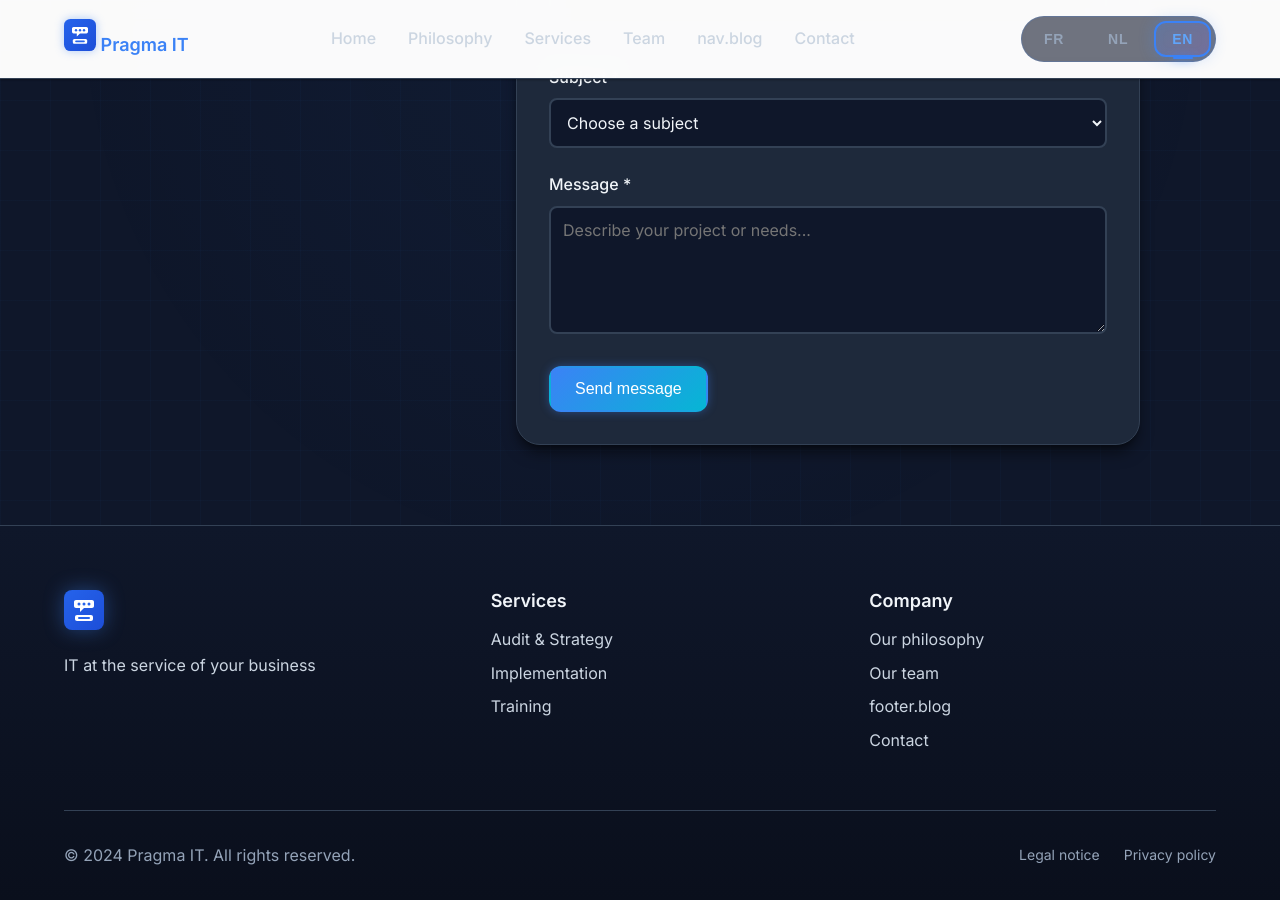
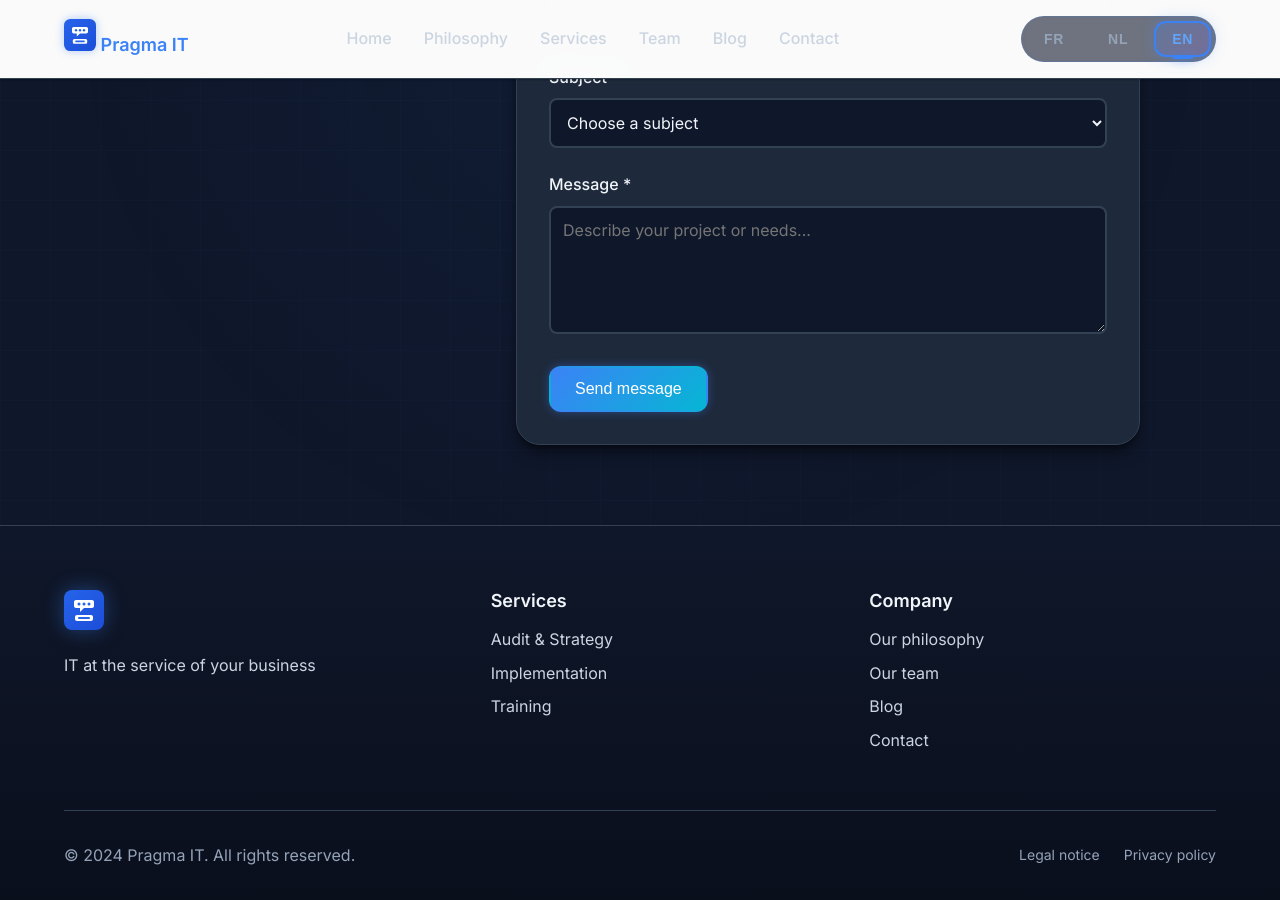
Before and after one commit to pragma-cell/pragma-cell.github.io, a Jekyll site: the page built from index.md, in a window 1280 px wide and 900 px high, scrolled down 3693 px. Built offline with Jekyll 4.4.1, drawn with Linux system fonts in a browser that asks for light colours; part of the change alters nothing that is shown.

Commit message:
🐛 Correction formulaire de contact + traductions manquantes
Correctifs critiques:
- Bug JavaScript: window.i18n.t() → window.i18n.translate()
- Implémentation système mailto pour formulaire de contact
- Ajout traductions manquantes (nav.blog, footer.blog)

Formulaire de contact:
- Validation complète des champs
- Ouverture client mail avec données pré-remplies
- Destinataire: contact@pragm-it.be
- Message de succès affiché
- Reset automatique du formulaire

Traductions ajoutées (FR/NL/EN):
- nav.blog, footer.blog
- contact.emailGreeting, emailIntro
- contact.formLabel* (Name, Email, Company, Subject, Message)
- contact.formSuccessMessage (message mailto)

Fichiers modifiés:
- assets/js/main.js (lignes 132-200)
- assets/translations/fr.json
- assets/translations/nl.json
- assets/translations/en.json

Tests effectués:
✅ Validation formulaire
✅ Système i18n sans erreur
✅ Ouverture client mail
✅ Changement de langue FR/NL/EN

Co-Authored-By: Claude Sonnet 4.5 <noreply@anthropic.com>

```diff
--- a/assets/js/main.js
+++ b/assets/js/main.js
@@ -146,10 +146,39 @@ function initContactForm() {
 
             // Validate form
             if (validateForm(formObject)) {
-                // Simulate form submission
-                const successMessage = window.i18n ? window.i18n.t('contact.formSuccessMessage') : 'Merci ! Votre message a été envoyé avec succès. Nous vous recontacterons bientôt.';
+                // Get translation function
+                const t = (key, fallback) => window.i18n ? window.i18n.translate(key) : fallback;
+
+                // Build mailto link
+                const email = 'contact@pragm-it.be';
+                const subject = encodeURIComponent(`[Contact Web] ${formObject.subject}`);
+
+                // Build email body
+                let body = t('contact.emailGreeting', 'Bonjour,') + '\n\n';
+                body += t('contact.emailIntro', 'Nouveau message de contact depuis le site web:') + '\n\n';
+                body += '---\n';
+                body += t('contact.formLabelName', 'Nom') + ': ' + formObject.name + '\n';
+                body += t('contact.formLabelEmail', 'Email') + ': ' + formObject.email + '\n';
+                if (formObject.company) {
+                    body += t('contact.formLabelCompany', 'Entreprise') + ': ' + formObject.company + '\n';
+                }
+                body += t('contact.formLabelSubject', 'Sujet') + ': ' + formObject.subject + '\n';
+                body += '---\n\n';
+                body += t('contact.formLabelMessage', 'Message') + ':\n' + formObject.message + '\n';
+
+                const mailtoLink = `mailto:${email}?subject=${subject}&body=${encodeURIComponent(body)}`;
+
+                // Open mail client
+                window.location.href = mailtoLink;
+
+                // Show success message and reset form
+                const successMessage = t('contact.formSuccessMessage', 'Votre client mail va s\'ouvrir. Veuillez envoyer le message depuis votre application de messagerie.');
                 showFormMessage(successMessage, 'success');
-                form.reset();
+
+                // Reset form after a short delay
+                setTimeout(() => {
+                    form.reset();
+                }, 1000);
             }
         });
     }
@@ -160,7 +189,7 @@ function validateForm(data) {
     const errors = [];
 
     // Get translation function
-    const t = (key, fallback) => window.i18n ? window.i18n.t(key) : fallback;
+    const t = (key, fallback) => window.i18n ? window.i18n.translate(key) : fallback;
 
     // Required fields
     if (!data.name || data.name.trim().length < 2) {
--- a/assets/translations/en.json
+++ b/assets/translations/en.json
@@ -9,7 +9,8 @@
     "philosophy": "Philosophy",
     "services": "Services",
     "team": "Team",
-    "contact": "Contact"
+    "contact": "Contact",
+    "blog": "Blog"
   },
   "hero": {
     "title": "IT at the service of",
@@ -105,11 +106,18 @@
     "formMessage": "Message *",
     "formMessagePlaceholder": "Describe your project or needs...",
     "formSubmit": "Send message",
-    "formSuccessMessage": "Thank you! Your message has been sent successfully. We will contact you soon.",
+    "formSuccessMessage": "Your mail client will open. Please send the message from your email application.",
     "formErrorName": "Name must contain at least 2 characters.",
     "formErrorEmail": "Please enter a valid email address.",
     "formErrorSubject": "Please select a subject.",
-    "formErrorMessage": "Message must contain at least 10 characters."
+    "formErrorMessage": "Message must contain at least 10 characters.",
+    "emailGreeting": "Hello,",
+    "emailIntro": "New contact message from the website:",
+    "formLabelName": "Name",
+    "formLabelEmail": "Email",
+    "formLabelCompany": "Company",
+    "formLabelSubject": "Subject",
+    "formLabelMessage": "Message"
   },
   "footer": {
     "tagline": "IT at the service of your business",
@@ -120,6 +128,7 @@
     "companyTitle": "Company",
     "company1": "Our philosophy",
     "company2": "Our team",
+    "blog": "Blog",
     "company3": "Contact",
     "copyright": "© 2024 Pragma IT. All rights reserved.",
     "legal": "Legal notice",
--- a/assets/translations/fr.json
+++ b/assets/translations/fr.json
@@ -9,7 +9,8 @@
     "philosophy": "Philosophie",
     "services": "Services",
     "team": "Équipe",
-    "contact": "Contact"
+    "contact": "Contact",
+    "blog": "Blog"
   },
   "hero": {
     "title": "L'informatique au service de",
@@ -105,11 +106,18 @@
     "formMessage": "Message *",
     "formMessagePlaceholder": "Décrivez votre projet ou vos besoins...",
     "formSubmit": "Envoyer le message",
-    "formSuccessMessage": "Merci ! Votre message a été envoyé avec succès. Nous vous recontacterons bientôt.",
+    "formSuccessMessage": "Votre client mail va s'ouvrir. Veuillez envoyer le message depuis votre application de messagerie.",
     "formErrorName": "Le nom doit contenir au moins 2 caractères.",
     "formErrorEmail": "Veuillez entrer une adresse email valide.",
     "formErrorSubject": "Veuillez sélectionner un sujet.",
-    "formErrorMessage": "Le message doit contenir au moins 10 caractères."
+    "formErrorMessage": "Le message doit contenir au moins 10 caractères.",
+    "emailGreeting": "Bonjour,",
+    "emailIntro": "Nouveau message de contact depuis le site web:",
+    "formLabelName": "Nom",
+    "formLabelEmail": "Email",
+    "formLabelCompany": "Entreprise",
+    "formLabelSubject": "Sujet",
+    "formLabelMessage": "Message"
   },
   "footer": {
     "tagline": "L'informatique au service de votre business",
@@ -120,6 +128,7 @@
     "companyTitle": "Entreprise",
     "company1": "Notre philosophie",
     "company2": "Notre équipe",
+    "blog": "Blog",
     "company3": "Contact",
     "copyright": "© 2024 Pragma IT. Tous droits réservés.",
     "legal": "Mentions légales",
--- a/assets/translations/nl.json
+++ b/assets/translations/nl.json
@@ -9,7 +9,8 @@
     "philosophy": "Filosofie",
     "services": "Diensten",
     "team": "Team",
-    "contact": "Contact"
+    "contact": "Contact",
+    "blog": "Blog"
   },
   "hero": {
     "title": "IT ten dienste van",
@@ -105,11 +106,18 @@
     "formMessage": "Bericht *",
     "formMessagePlaceholder": "Beschrijf uw project of behoeften...",
     "formSubmit": "Verzend bericht",
-    "formSuccessMessage": "Bedankt! Uw bericht is succesvol verzonden. We nemen binnenkort contact met u op.",
+    "formSuccessMessage": "Uw e-mailclient gaat open. Stuur het bericht vanuit uw e-mailapplicatie.",
     "formErrorName": "De naam moet minimaal 2 tekens bevatten.",
     "formErrorEmail": "Voer een geldig e-mailadres in.",
     "formErrorSubject": "Selecteer een onderwerp.",
-    "formErrorMessage": "Het bericht moet minimaal 10 tekens bevatten."
+    "formErrorMessage": "Het bericht moet minimaal 10 tekens bevatten.",
+    "emailGreeting": "Hallo,",
+    "emailIntro": "Nieuw contactbericht van de website:",
+    "formLabelName": "Naam",
+    "formLabelEmail": "E-mail",
+    "formLabelCompany": "Bedrijf",
+    "formLabelSubject": "Onderwerp",
+    "formLabelMessage": "Bericht"
   },
   "footer": {
     "tagline": "IT ten dienste van uw bedrijf",
@@ -120,6 +128,7 @@
     "companyTitle": "Bedrijf",
     "company1": "Onze filosofie",
     "company2": "Ons team",
+    "blog": "Blog",
     "company3": "Contact",
     "copyright": "© 2024 Pragma IT. Alle rechten voorbehouden.",
     "legal": "Wettelijke vermeldingen",
```
